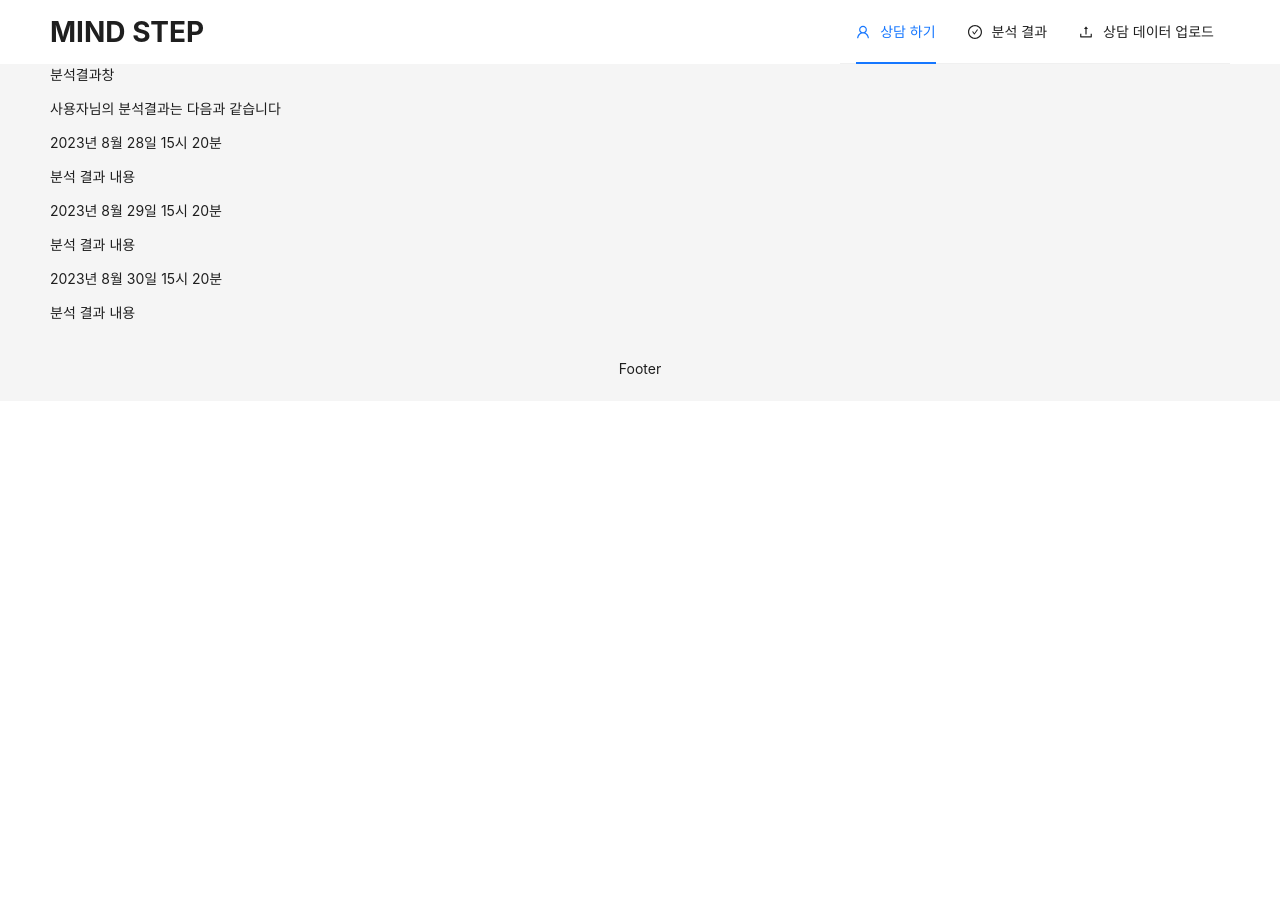
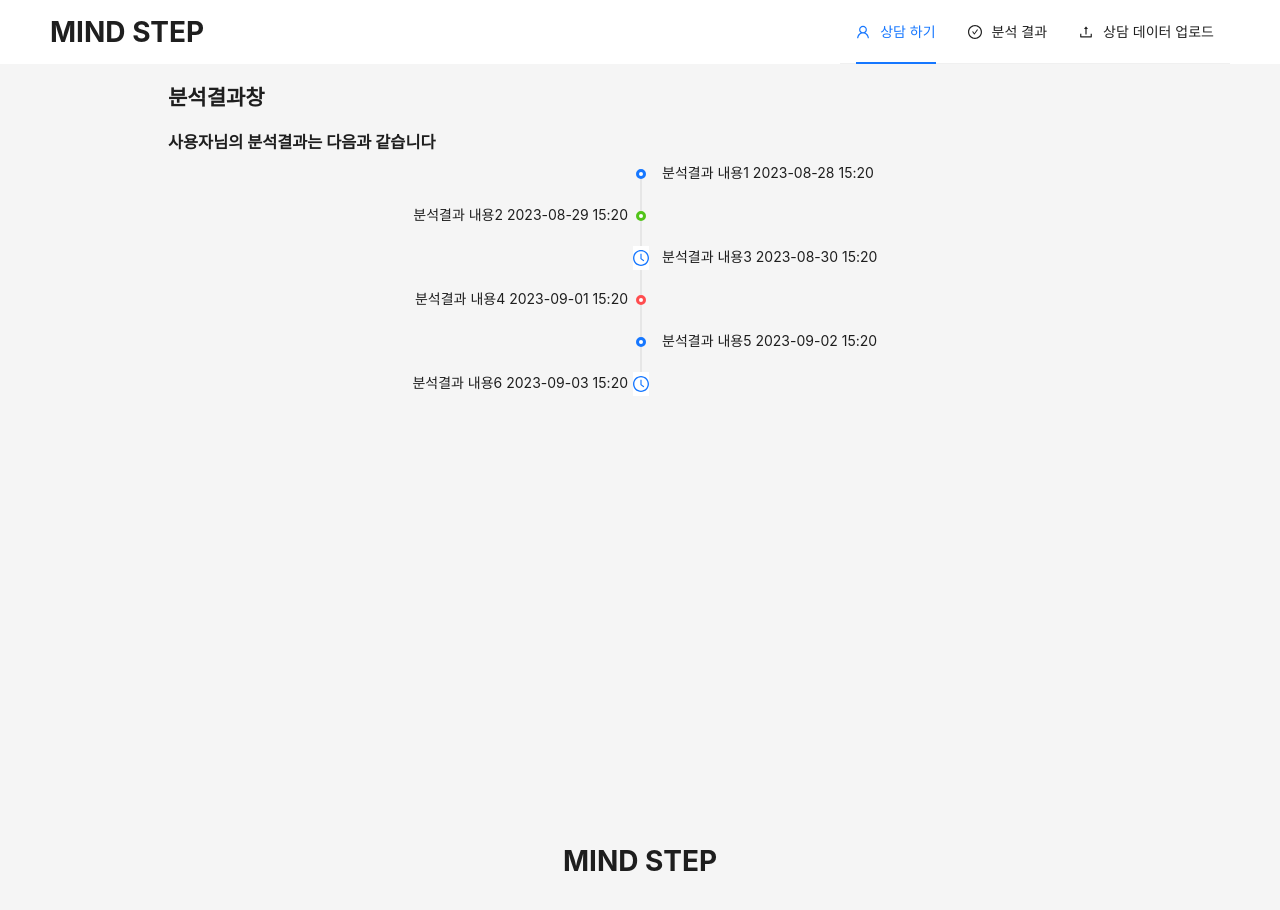
Before and after one commit to IDKNWHORU/MIND_STEP_CLIENT, a React (Create React App) app: page /history in a window 1280 px wide. Shown: the top 910 px of the page. Before the commit the page ends 800 px from the top, so only its background shows below. Built offline with nearby package versions, Linux system fonts and the light colour scheme.

Commit message:
add result page

```diff
--- a/src/App.jsx
+++ b/src/App.jsx
@@ -27,15 +27,17 @@ function App() {
           </Menu>
         </Header>
         <Content style={{ padding: '0 50px' }}>
-          <Routes>
-            <Route path="/" element={<div className="chat-container">
-              <Counseling />
-            </div>} />
-            <Route path="/history" element={<MyHistory />} />
-            <Route path="/upload" element={<Upload />} />
-          </Routes>
+          <div className="chat-container">
+            <Routes>
+              <Route path="/" element={
+                <Counseling />
+              } />
+              <Route path="/history" element={<MyHistory />} />
+              <Route path="/upload" element={<Upload />} />
+            </Routes>
+          </div>
         </Content>
-        <Footer style={{ textAlign: 'center' }}>Footer</Footer>
+        <Footer style={{ textAlign: 'center' }}><h1>MIND STEP</h1></Footer>
       </Layout>
     </Router>
   );
--- a/src/pages/MyHistory.jsx
+++ b/src/pages/MyHistory.jsx
@@ -1,20 +1,37 @@
+import { ClockCircleOutlined } from '@ant-design/icons';
+import { Timeline } from 'antd';
+
+
 export const MyHistory = _ => (
     <>
-        <article>
-            <header>분석결과창</header>
-            <p>사용자님의 분석결과는 다음과 같습니다</p>
-            <article>
-                <header>2023년 8월 28일 15시 20분</header>
-                <p>분석 결과 내용</p>
-            </article>
-            <article>
-                <header>2023년 8월 29일 15시 20분</header>
-                <p>분석 결과 내용</p>
-            </article>
-            <article>
-                <header>2023년 8월 30일 15시 20분</header>
-                <p>분석 결과 내용</p>
-            </article>
-        </article>
+        <h2>분석결과창</h2>
+        <h3>사용자님의 분석결과는 다음과 같습니다</h3>
+        <Timeline
+            mode="alternate"
+            items={[
+                {
+                    children: '분석결과 내용1 2023-08-28 15:20',
+                },
+                {
+                    children: '분석결과 내용2 2023-08-29 15:20',
+                    color: 'green',
+                },
+                {
+                    dot: <ClockCircleOutlined style={{ fontSize: '16px' }} />,
+                    children: `분석결과 내용3 2023-08-30 15:20`,
+                },
+                {
+                    color: 'red',
+                    children: '분석결과 내용4 2023-09-01 15:20',
+                },
+                {
+                    children: '분석결과 내용5 2023-09-02 15:20',
+                },
+                {
+                    dot: <ClockCircleOutlined style={{ fontSize: '16px' }} />,
+                    children: '분석결과 내용6 2023-09-03 15:20',
+                },
+            ]}
+        />
     </>
 )
```
